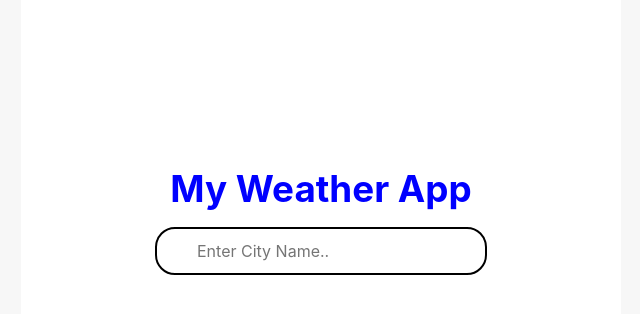
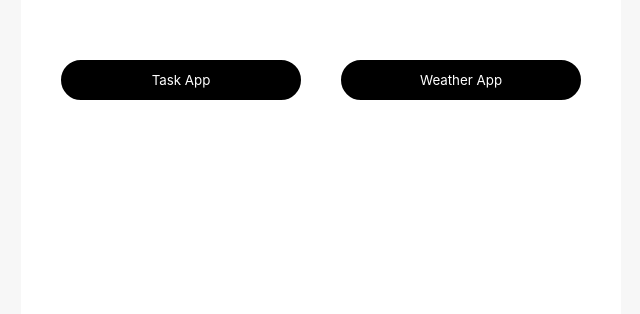
Before and after one commit to Amir98375/MindmatrixAssignment, a React (Create React App) app: page / in a window 1280 px wide. Shown: the part 268-582 px from the top of the page, without its empty margins (319-959 px from the left). Built offline with nearby package versions, Linux system fonts and the light colour scheme.

Commit message:
todo app done

```diff
--- a/package.json
+++ b/package.json
@@ -11,6 +11,7 @@
     "react-dom": "^18.2.0",
     "react-loader-spinner": "^6.1.6",
     "react-scripts": "5.0.1",
+    "sweetalert2": "^11.10.6",
     "web-vitals": "^2.1.4"
   },
   "scripts": {
--- a/src/App.css
+++ b/src/App.css
@@ -110,3 +110,32 @@ html {
 	border-radius: 50%;
 	box-shadow: 0 4px 8px rgba(0, 0, 0, 0.2);
 }
+.button{
+	width: 50%;
+	max-width: 200px;
+	border: 2px solid black;
+	background-color: black;
+	border-radius: 20px;
+	padding: 12px 40px 12px 40px;
+	-webkit-transition: width 0.4s ease-in-out;
+	transition: width 0.4s ease-in-out;
+	color: white;
+}
+.containerButton{
+	display: flex;
+	justify-content: space-evenly;
+	/* height: 100px; */
+	width: 100%;
+}
+
+.containerButton>button{
+	width: 40%;
+	height: 40px;
+	border: 2px solid black;
+	background-color: black;
+	border-radius: 20px;
+	/* padding: 12px 40px 12px 40px; */
+	-webkit-transition: width 0.4s ease-in-out;
+	transition: width 0.4s ease-in-out;
+	color: white;
+}
--- a/src/App.js
+++ b/src/App.js
@@ -1,11 +1,30 @@
-import logo from './logo.svg';
-import './App.css';
-import { WeatherApp } from './WeatherApp/WeatherApp';
+import logo from "./logo.svg";
+import "./App.css";
+import { WeatherApp } from "./WeatherApp/WeatherApp";
+import TaskManager from "./TaskManager/Taskmanager";
+import { useState } from "react";
 
 function App() {
+  const [task, setTask] = useState(false);
+  const [weather, setWeather] = useState(false);
+  const toggleTask = () => {
+    setTask(true);
+    setWeather(false);
+  };
+  const toggleWether = () => {
+    setTask(false);
+    setWeather(true);
+  };
+
   return (
     <div className="App">
-     <WeatherApp/>
+      <div className="containerButton">
+        {" "}
+        <button onClick={toggleTask}>Task App</button>
+        <button onClick={toggleWether}>Weather App</button>
+      </div>
+      {weather ? <WeatherApp /> : ""}
+      {task ? <TaskManager /> : ""}
     </div>
   );
 }
--- /dev/null
+++ b/src/TaskManager/Taskmanager.jsx
@@ -0,0 +1,82 @@
+import React, { useState } from 'react';
+import '../App.css'
+import Swal from 'sweetalert2';
+
+function TaskManager() {
+  const [tasks, setTasks] = useState([]);
+  const [newTask, setNewTask] = useState('');
+  const [assignee, setAssignee] = useState('');
+
+  const handleAddTask = () => {
+    if(assignee){
+        if (newTask.trim() !== '') {
+            setTasks([
+              ...tasks,
+              {
+                id: tasks.length + 1,
+                title: newTask,
+                assignee: assignee || 'Unassigned'
+              }
+            ]);
+            setNewTask('');
+            setAssignee('');
+          }
+    }else{
+        Swal.fire({
+            // title: "Enter Name Of Assignee",
+            text: "Enter Assignee Name",
+            icon: "error"
+          });
+    }
+
+  };
+
+  const handleDeleteTask = id => {
+    setTasks(tasks.filter(task => task.id !== id));
+  };
+
+  return (
+    <div>
+      <h1>Task Manager</h1>
+      <div>
+
+      <input
+        className='city-search'
+          type="text"
+          placeholder="Assigned To"
+          value={assignee}
+          onChange={e => setAssignee(e.target.value)}
+        />
+
+
+
+      </div>
+      <br></br>
+      <div>
+      <input
+        className='city-search'
+          type="text"
+          placeholder="Task"
+          value={newTask}
+          onChange={e => setNewTask(e.target.value)}
+        />
+
+      </div>
+      <br></br>
+      <button onClick={handleAddTask} className='button'>Add Task</button>
+      <div>
+        <h2>Tasks:</h2>
+        <ul>
+          {tasks.map(task => (
+            <li key={task.id}>
+              {task.title} - Assigned to: {task.assignee}
+              <button onClick={() => handleDeleteTask(task.id)}>Delete</button>
+            </li>
+          ))}
+        </ul>
+      </div>
+    </div>
+  );
+}
+
+export default TaskManager;
```
Also changed, not shown: 1 other file (tests, documents, lock files or other folders).
